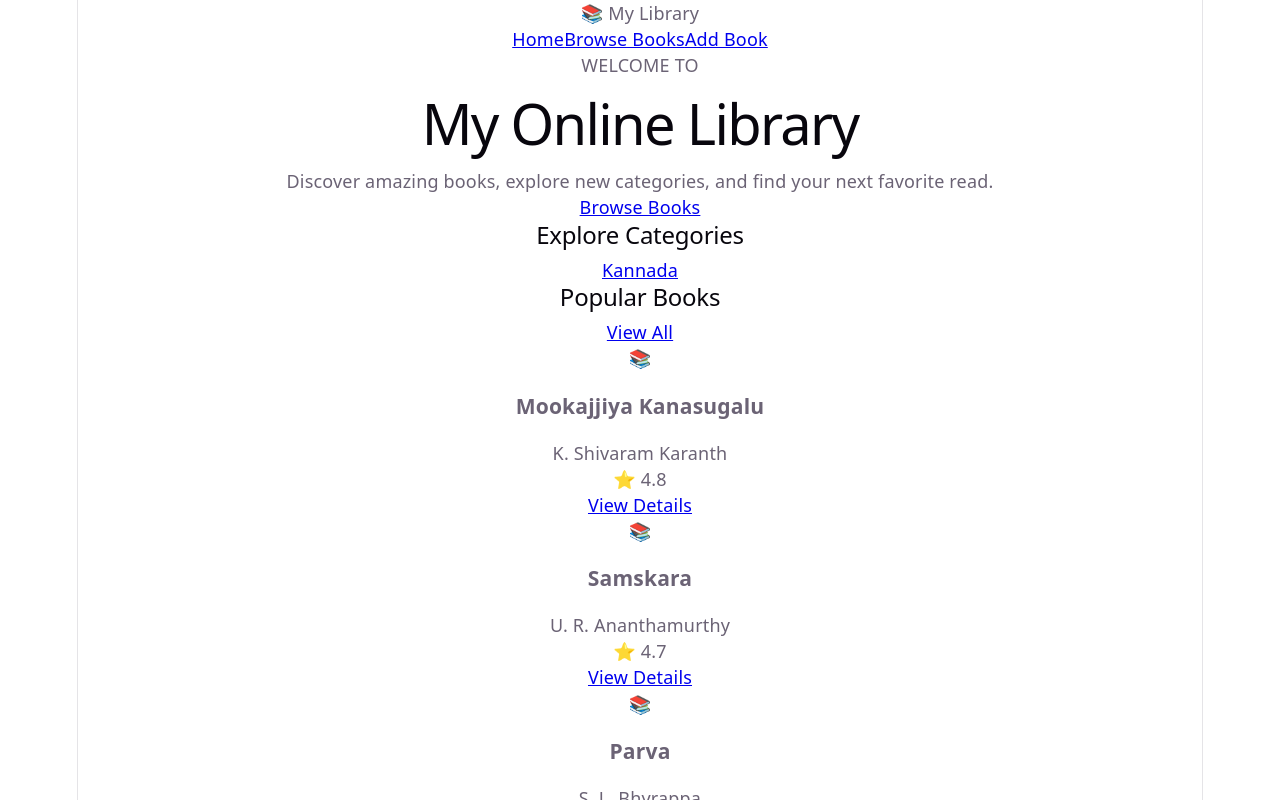
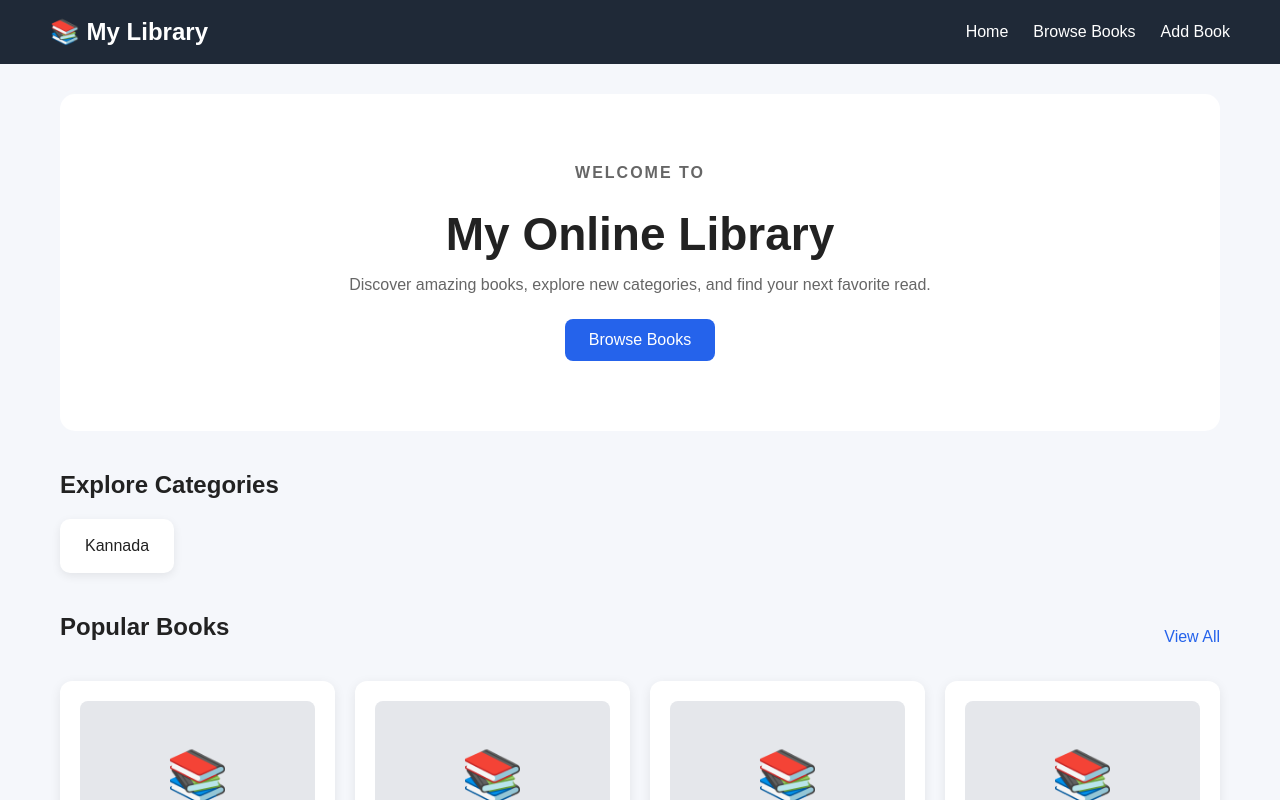
Before and after one commit to baburao745/library-system, a React (Vite) app: page / in a window 1280 px wide. Shown: the top 800 px of the page. Built offline with nearby package versions, Linux system fonts and the light colour scheme.

Commit message:
Add library homepage styling

```diff
--- a/src/index.css
+++ b/src/index.css
@@ -1,111 +1,185 @@
-:root {
-  --text: #6b6375;
-  --text-h: #08060d;
-  --bg: #fff;
-  --border: #e5e4e7;
-  --code-bg: #f4f3ec;
-  --accent: #aa3bff;
-  --accent-bg: rgba(170, 59, 255, 0.1);
-  --accent-border: rgba(170, 59, 255, 0.5);
-  --social-bg: rgba(244, 243, 236, 0.5);
-  --shadow:
-    rgba(0, 0, 0, 0.1) 0 10px 15px -3px, rgba(0, 0, 0, 0.05) 0 4px 6px -2px;
+* {
+  margin: 0;
+  padding: 0;
+  box-sizing: border-box;
+}
 
-  --sans: system-ui, 'Segoe UI', Roboto, sans-serif;
-  --heading: system-ui, 'Segoe UI', Roboto, sans-serif;
-  --mono: ui-monospace, Consolas, monospace;
+body {
+  font-family: Arial, sans-serif;
+  background: #f5f7fb;
+  color: #222;
+}
 
-  font: 18px/145% var(--sans);
-  letter-spacing: 0.18px;
-  color-scheme: light dark;
-  color: var(--text);
-  background: var(--bg);
-  font-synthesis: none;
-  text-rendering: optimizeLegibility;
-  -webkit-font-smoothing: antialiased;
-  -moz-osx-font-smoothing: grayscale;
+a {
+  text-decoration: none;
+  color: inherit;
+}
 
-  @media (max-width: 1024px) {
-    font-size: 16px;
+.header {
+  background: #1f2937;
+  color: white;
+  padding: 18px 50px;
+  display: flex;
+  justify-content: space-between;
+  align-items: center;
+}
+
+.logo {
+  font-size: 24px;
+  font-weight: bold;
+}
+
+.header nav {
+  display: flex;
+  gap: 25px;
+}
+
+.header nav a {
+  color: white;
+  font-weight: 500;
+}
+
+.header nav a:hover {
+  color: #93c5fd;
+}
+
+.home-page {
+  max-width: 1200px;
+  margin: auto;
+  padding: 30px 20px;
+}
+
+.hero {
+  text-align: center;
+  padding: 70px 20px;
+  background: white;
+  border-radius: 15px;
+  margin-bottom: 40px;
+}
+
+.hero-label {
+  color: #2563eb;
+  font-weight: bold;
+  letter-spacing: 2px;
+}
+
+.hero h1 {
+  font-size: 46px;
+  margin: 15px 0;
+}
+
+.hero p {
+  color: #666;
+  margin-bottom: 25px;
+}
+
+.primary-btn {
+  display: inline-block;
+  background: #2563eb;
+  color: white;
+  padding: 12px 24px;
+  border-radius: 8px;
+}
+
+.categories,
+.popular-books {
+  margin-bottom: 40px;
+}
+
+.categories h2,
+.popular-books h2 {
+  margin-bottom: 20px;
+}
+
+.category-list {
+  display: flex;
+  flex-wrap: wrap;
+  gap: 15px;
+}
+
+.category-card {
+  background: white;
+  padding: 18px 25px;
+  border-radius: 10px;
+  box-shadow: 0 3px 10px rgba(0, 0, 0, 0.08);
+}
+
+.category-card:hover {
+  background: #2563eb;
+  color: white;
+}
+
+.section-heading {
+  display: flex;
+  justify-content: space-between;
+  align-items: center;
+  margin-bottom: 20px;
+}
+
+.section-heading a {
+  color: #2563eb;
+}
+
+.book-grid {
+  display: grid;
+  grid-template-columns: repeat(4, 1fr);
+  gap: 20px;
+}
+
+.book-card {
+  background: white;
+  padding: 20px;
+  border-radius: 12px;
+  box-shadow: 0 3px 12px rgba(0, 0, 0, 0.08);
+}
+
+.book-cover {
+  height: 150px;
+  background: #e5e7eb;
+  display: flex;
+  align-items: center;
+  justify-content: center;
+  font-size: 50px;
+  border-radius: 8px;
+  margin-bottom: 15px;
+}
+
+.book-card h3 {
+  margin-bottom: 8px;
+}
+
+.book-card p {
+  color: #666;
+  margin-bottom: 8px;
+}
+
+.book-card a {
+  color: #2563eb;
+  font-weight: bold;
+}
+
+@media (max-width: 800px) {
+  .header {
+    padding: 15px 20px;
+    flex-direction: column;
+    gap: 15px;
+  }
+
+  .book-grid {
+    grid-template-columns: repeat(2, 1fr);
+  }
+
+  .hero h1 {
+    font-size: 34px;
   }
 }
 
-@media (prefers-color-scheme: dark) {
-  :root {
-    --text: #9ca3af;
-    --text-h: #f3f4f6;
-    --bg: #16171d;
-    --border: #2e303a;
-    --code-bg: #1f2028;
-    --accent: #c084fc;
-    --accent-bg: rgba(192, 132, 252, 0.15);
-    --accent-border: rgba(192, 132, 252, 0.5);
-    --social-bg: rgba(47, 48, 58, 0.5);
-    --shadow:
-      rgba(0, 0, 0, 0.4) 0 10px 15px -3px, rgba(0, 0, 0, 0.25) 0 4px 6px -2px;
+@media (max-width: 500px) {
+  .book-grid {
+    grid-template-columns: 1fr;
   }
 
-  #social .button-icon {
-    filter: invert(1) brightness(2);
+  .header nav {
+    gap: 12px;
   }
 }
-
-body {
-  margin: 0;
-}
-
-#root {
-  width: 1126px;
-  max-width: 100%;
-  margin: 0 auto;
-  text-align: center;
-  border-inline: 1px solid var(--border);
-  min-height: 100svh;
-  display: flex;
-  flex-direction: column;
-  box-sizing: border-box;
-}
-
-h1,
-h2 {
-  font-family: var(--heading);
-  font-weight: 500;
-  color: var(--text-h);
-}
-
-h1 {
-  font-size: 56px;
-  letter-spacing: -1.68px;
-  margin: 32px 0;
-  @media (max-width: 1024px) {
-    font-size: 36px;
-    margin: 20px 0;
-  }
-}
-h2 {
-  font-size: 24px;
-  line-height: 118%;
-  letter-spacing: -0.24px;
-  margin: 0 0 8px;
-  @media (max-width: 1024px) {
-    font-size: 20px;
-  }
-}
-p {
-  margin: 0;
-}
-
-code,
-.counter {
-  font-family: var(--mono);
-  display: inline-flex;
-  border-radius: 4px;
-  color: var(--text-h);
-}
-
-code {
-  font-size: 15px;
-  line-height: 135%;
-  padding: 4px 8px;
-  background: var(--code-bg);
-}
```
